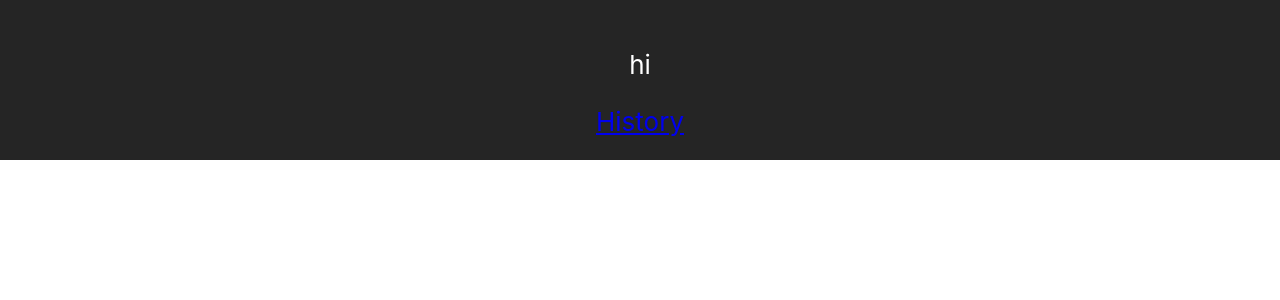
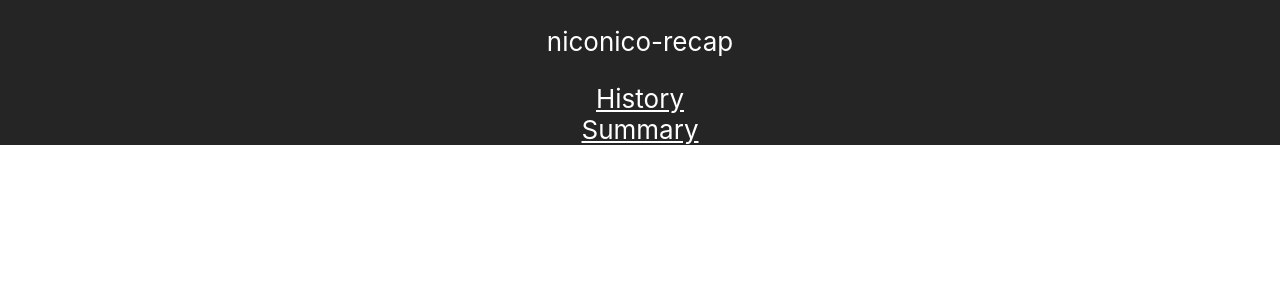
Before and after one commit to inu-k/niconico_recap, a React (Create React App) app in the folder frontend/react-app/: page / in a window 1280 px wide. Before the commit this address had no page. Shown: the top 300 px of the page. Built offline with nearby package versions, Linux system fonts and the light colour scheme.

Commit message:
UI調整

```diff
--- a/frontend/react-app/src/App.css
+++ b/frontend/react-app/src/App.css
@@ -2,12 +2,16 @@
 
 .App-header {
   background-color: #252525;
-  min-height: 20vh;
+  min-height: 10vh;
   display: flex;
   flex-direction: column;
   align-items: center;
   justify-content: center;
   font-size: calc(10px + 2vmin);
+  color: white;
+}
+
+.header-link {
   color: white;
 }
 
--- a/frontend/react-app/src/App.tsx
+++ b/frontend/react-app/src/App.tsx
@@ -9,15 +9,17 @@
     <div className="App">
       <header className="App-header">
         <p>
-          hi
+          niconico-recap
         </p>
 
-        <Link to="/history">History</Link>
+        <Link className='header-link' to="/history">History</Link>
+        <Link className='header-link' to="/summary">Summary</Link>
 
       </header>
 
       <Routes>
         <Route path='/history' element={<HistoryPage />} />
+        <Route path='/summary' element={<div>Summary</div>} />
         <Route path='/videos/:videoId' element={<VideoInfoPage />} />
       </Routes>
     </div>
```
